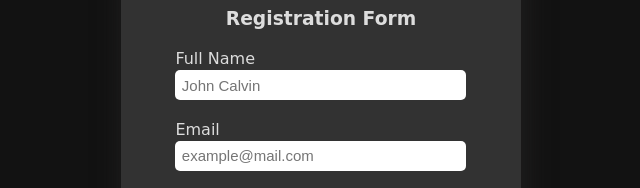
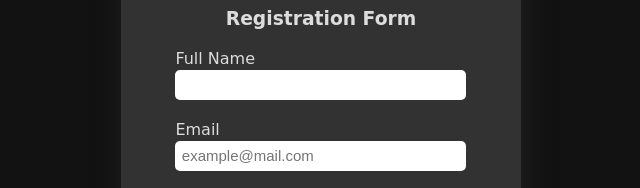
Before and after one commit to kzamani44/Task1-sideHustleIT, a plain HTML site: page index.html in a window 1280 px wide. Shown: the part 130-318 px from the top of the page, 319-959 px from the left. Drawn offline with Linux system fonts and the light colour scheme.

Commit message:
updated html

```diff
--- a/index.html
+++ b/index.html
@@ -13,7 +13,7 @@
         <h3>Registration Form</h3>
         <!-- Name -->
         <label for="name">Full Name</label>
-        <input type="text" name="fname" class="fname" placeholder="John Calvin">
+        <input type="text" name="fname" class="fname">
         <small class="msg" id="errName"></small>
 
         <!-- email -->
--- a/js/app.js
+++ b/js/app.js
@@ -12,9 +12,11 @@ form.addEventListener('submit', e => {
     e.preventDefault()
 
     checkInputs();
+    // alert("Success!!!")
 })
 
 const checkInputs = () => {
+
     const nameInput = fname.value.trim()
     const mailInput = mail.value.trim()
     const passInput = password.value.trim()
```
